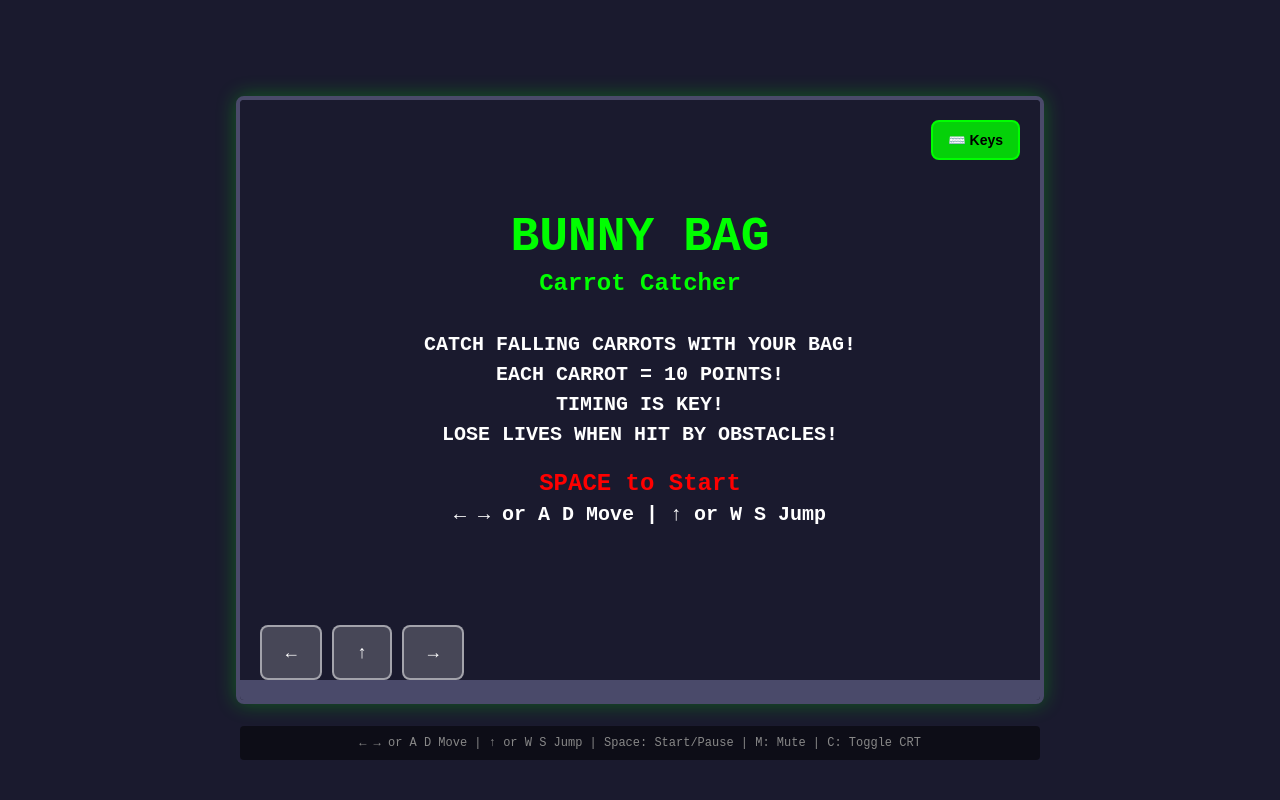
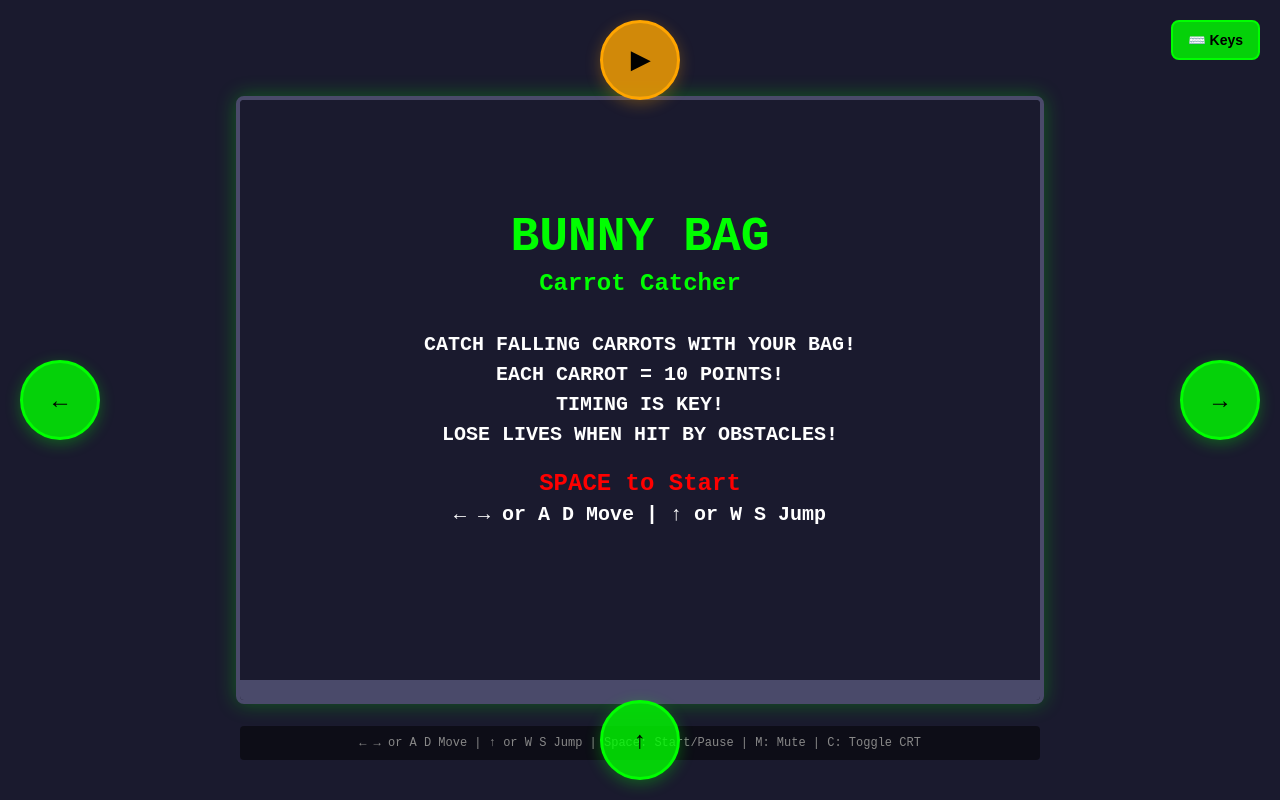
Before and after one commit to ArrowFinder/bunny-bag-carrot-catcher, a plain HTML site: page index.html in a window 1280 px wide. Both pictures are taken after a click on the button "📱 Touch". Drawn offline with Linux system fonts and the light colour scheme.

Commit message:
Update index.html

```diff
--- a/index.html
+++ b/index.html
@@ -83,53 +83,93 @@
             border-radius: 4px;
         }
 
-        /* Touch Controls */
+        /* Touch Controls - Outside Game Area */
         .touch-controls {
+            position: fixed;
+            top: 0;
+            left: 0;
+            width: 100vw;
+            height: 100vh;
+            pointer-events: none;
+            z-index: 1000;
+            display: none;
+        }
+
+        .touch-controls.show {
+            display: block;
+            pointer-events: auto;
+        }
+
+        .touch-button {
             position: absolute;
-            bottom: 20px;
-            left: 20px;
-            display: none;
-            flex-direction: column;
-            gap: 10px;
-        }
-
-        .touch-controls.show {
+            background: rgba(0, 255, 0, 0.8);
+            border: 3px solid #00ff00;
+            border-radius: 50%;
+            color: #000;
+            font-size: 24px;
+            font-weight: bold;
+            width: 80px;
+            height: 80px;
             display: flex;
-        }
-
-        .touch-button {
-            background: rgba(255, 255, 255, 0.2);
-            border: 2px solid rgba(255, 255, 255, 0.5);
-            border-radius: 8px;
-            color: white;
-            font-size: 18px;
-            font-weight: bold;
-            padding: 15px 20px;
+            align-items: center;
+            justify-content: center;
             cursor: pointer;
             user-select: none;
             transition: all 0.2s;
-            min-width: 60px;
-            text-align: center;
+            box-shadow: 0 4px 15px rgba(0, 255, 0, 0.3);
         }
 
         .touch-button:hover {
-            background: rgba(255, 255, 255, 0.3);
-            transform: scale(1.05);
+            background: rgba(0, 255, 0, 1);
+            transform: scale(1.1);
         }
 
         .touch-button:active {
-            background: rgba(255, 255, 255, 0.5);
-            transform: scale(0.95);
-        }
-
-        .touch-row {
-            display: flex;
-            gap: 10px;
-            justify-content: center;
+            background: rgba(0, 255, 0, 0.6);
+            transform: scale(0.9);
+        }
+
+        /* Left Button */
+        .touch-left {
+            left: 20px;
+            bottom: 50%;
+            transform: translateY(50%);
+        }
+
+        /* Right Button */
+        .touch-right {
+            right: 20px;
+            bottom: 50%;
+            transform: translateY(50%);
+        }
+
+        /* Jump Button */
+        .touch-jump {
+            left: 50%;
+            bottom: 20px;
+            transform: translateX(-50%);
+        }
+
+        /* Start/Pause Button */
+        .touch-start {
+            left: 50%;
+            top: 20px;
+            transform: translateX(-50%);
+            background: rgba(255, 165, 0, 0.8);
+            border-color: #ffa500;
+            box-shadow: 0 4px 15px rgba(255, 165, 0, 0.3);
+        }
+
+        .touch-start:hover {
+            background: rgba(255, 165, 0, 1);
+        }
+
+        .touch-start:active {
+            background: rgba(255, 165, 0, 0.6);
         }
 
         .touch-toggle {
-            position: absolute;
+            position: fixed;
             top: 20px;
             right: 20px;
             background: rgba(0, 255, 0, 0.8);
@@ -142,6 +182,7 @@
             cursor: pointer;
             user-select: none;
             transition: all 0.2s;
+            z-index: 1001;
         }
 
         .touch-toggle:hover {
@@ -199,13 +240,12 @@
         <!-- Touch Controls Toggle -->
         <button class="touch-toggle" id="touchToggle">📱 Touch</button>
 
-        <!-- Touch Controls -->
+        <!-- Touch Controls - Outside Game Area -->
         <div class="touch-controls" id="touchControls">
-            <div class="touch-row">
-                <button class="touch-button" id="leftBtn">←</button>
-                <button class="touch-button" id="jumpBtn">↑</button>
-                <button class="touch-button" id="rightBtn">→</button>
-            </div>
+            <button class="touch-button touch-left" id="leftBtn">←</button>
+            <button class="touch-button touch-right" id="rightBtn">→</button>
+            <button class="touch-button touch-jump" id="jumpBtn">↑</button>
+            <button class="touch-button touch-start" id="startBtn">▶</button>
         </div>
 
         <div id="loading" class="loading" style="display: none;">
@@ -403,6 +443,7 @@
                 const leftBtn = document.getElementById('leftBtn');
                 const rightBtn = document.getElementById('rightBtn');
                 const jumpBtn = document.getElementById('jumpBtn');
+                const startBtn = document.getElementById('startBtn');
 
                 // Toggle touch controls
                 touchToggle.addEventListener('click', () => {
@@ -410,7 +451,18 @@
                     touchToggle.textContent = touchControls.classList.contains('show') ? '⌨️ Keys' : '📱 Touch';
                 });
 
-                // Touch button events
+                // Start/Pause button
+                startBtn.addEventListener('click', (e) => {
+                    e.preventDefault();
+                    this.handleSpaceKey();
+                });
+
+                startBtn.addEventListener('touchstart', (e) => {
+                    e.preventDefault();
+                    this.handleSpaceKey();
+                });
+
+                // Left button events
                 leftBtn.addEventListener('touchstart', (e) => {
                     e.preventDefault();
                     this.keys['ArrowLeft'] = true;
@@ -421,6 +473,17 @@
                     this.keys['ArrowLeft'] = false;
                 });
 
+                leftBtn.addEventListener('mousedown', (e) => {
+                    e.preventDefault();
+                    this.keys['ArrowLeft'] = true;
+                });
+
+                leftBtn.addEventListener('mouseup', (e) => {
+                    e.preventDefault();
+                    this.keys['ArrowLeft'] = false;
+                });
+
+                // Right button events
                 rightBtn.addEventListener('touchstart', (e) => {
                     e.preventDefault();
                     this.keys['ArrowRight'] = true;
@@ -431,36 +494,52 @@
                     this.keys['ArrowRight'] = false;
                 });
 
+                rightBtn.addEventListener('mousedown', (e) => {
+                    e.preventDefault();
+                    this.keys['ArrowRight'] = true;
+                });
+
+                rightBtn.addEventListener('mouseup', (e) => {
+                    e.preventDefault();
+                    this.keys['ArrowRight'] = false;
+                });
+
+                // Jump button events
                 jumpBtn.addEventListener('touchstart', (e) => {
                     e.preventDefault();
                     this.handleJump();
                 });
 
-                // Mouse events for desktop testing
-                leftBtn.addEventListener('mousedown', (e) => {
-                    e.preventDefault();
-                    this.keys['ArrowLeft'] = true;
-                });
-
-                leftBtn.addEventListener('mouseup', (e) => {
-                    e.preventDefault();
-                    this.keys['ArrowLeft'] = false;
-                });
-
-                rightBtn.addEventListener('mousedown', (e) => {
-                    e.preventDefault();
-                    this.keys['ArrowRight'] = true;
-                });
-
-                rightBtn.addEventListener('mouseup', (e) => {
-                    e.preventDefault();
-                    this.keys['ArrowRight'] = false;
-                });
-
                 jumpBtn.addEventListener('click', (e) => {
                     e.preventDefault();
                     this.handleJump();
                 });
+
+                // Update start button text based on game state
+                this.updateStartButton();
+            }
+
+            updateStartButton() {
+                const startBtn = document.getElementById('startBtn');
+                if (!startBtn) return;
+
+                switch (this.state) {
+                    case GAME_STATES.TITLE:
+                        startBtn.textContent = '▶';
+                        break;
+                    case GAME_STATES.PLAYING:
+                        startBtn.textContent = '⏸';
+                        break;
+                    case GAME_STATES.PAUSED:
+                        startBtn.textContent = '▶';
+                        break;
+                    case GAME_STATES.HIT_PAUSE:
+                        startBtn.textContent = '▶';
+                        break;
+                    case GAME_STATES.GAME_OVER:
+                        startBtn.textContent = '🔄';
+                        break;
+                }
             }
 
             handleKeyPress(e) {
@@ -525,24 +604,29 @@
                 this.state = GAME_STATES.PLAYING;
                 this.resetGame();
                 this.mysteryBoxStartTime = Date.now() + 30000; // 30 second delay before first mystery box
+                this.updateStartButton();
             }
 
             pauseGame() {
                 this.state = GAME_STATES.PAUSED;
+                this.updateStartButton();
             }
 
             resumeGame() {
                 this.state = GAME_STATES.PLAYING;
+                this.updateStartButton();
             }
 
             resumeFromHit() {
                 this.state = GAME_STATES.PLAYING;
                 this.hitPauseTime = 0;
+                this.updateStartButton();
             }
 
             restartGame() {
                 this.state = GAME_STATES.TITLE;
                 this.resetGame();
+                this.updateStartButton();
             }
 
             resetGame() {
@@ -579,6 +663,7 @@
 
             gameOver() {
                 this.state = GAME_STATES.GAME_OVER;
+                this.updateStartButton();
 
                 if (this.score > this.bestScore) {
                     this.bestScore = this.score;
```
